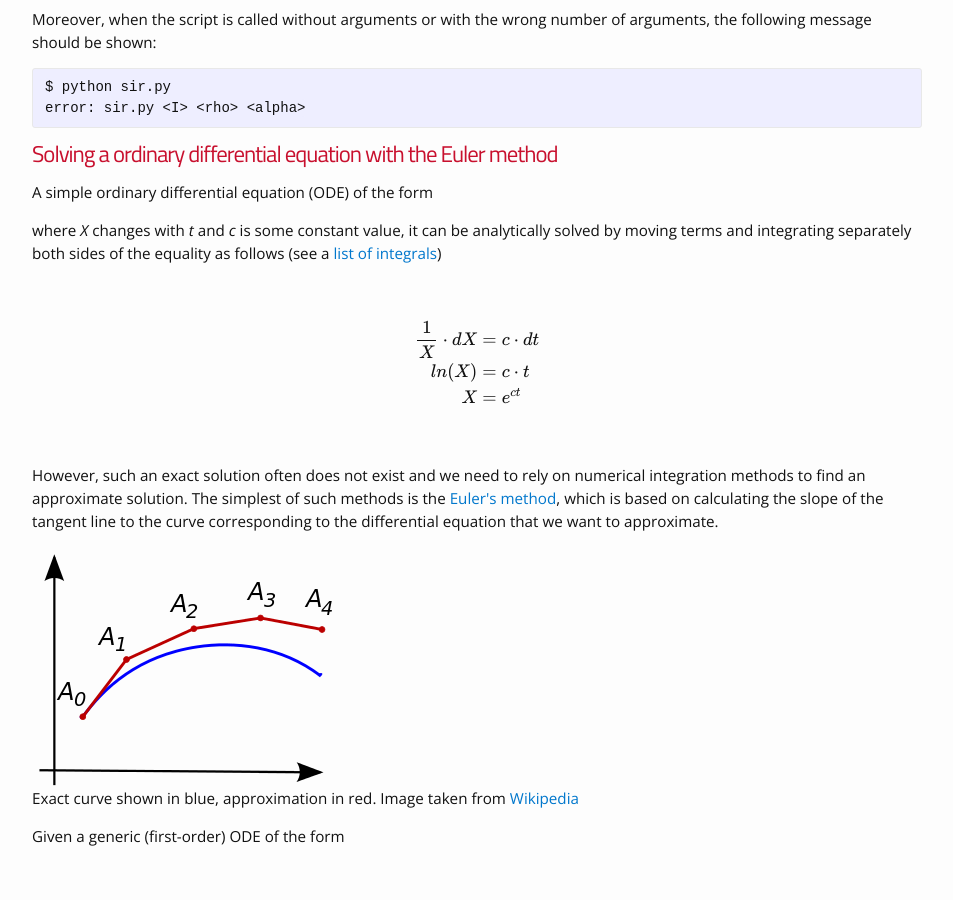
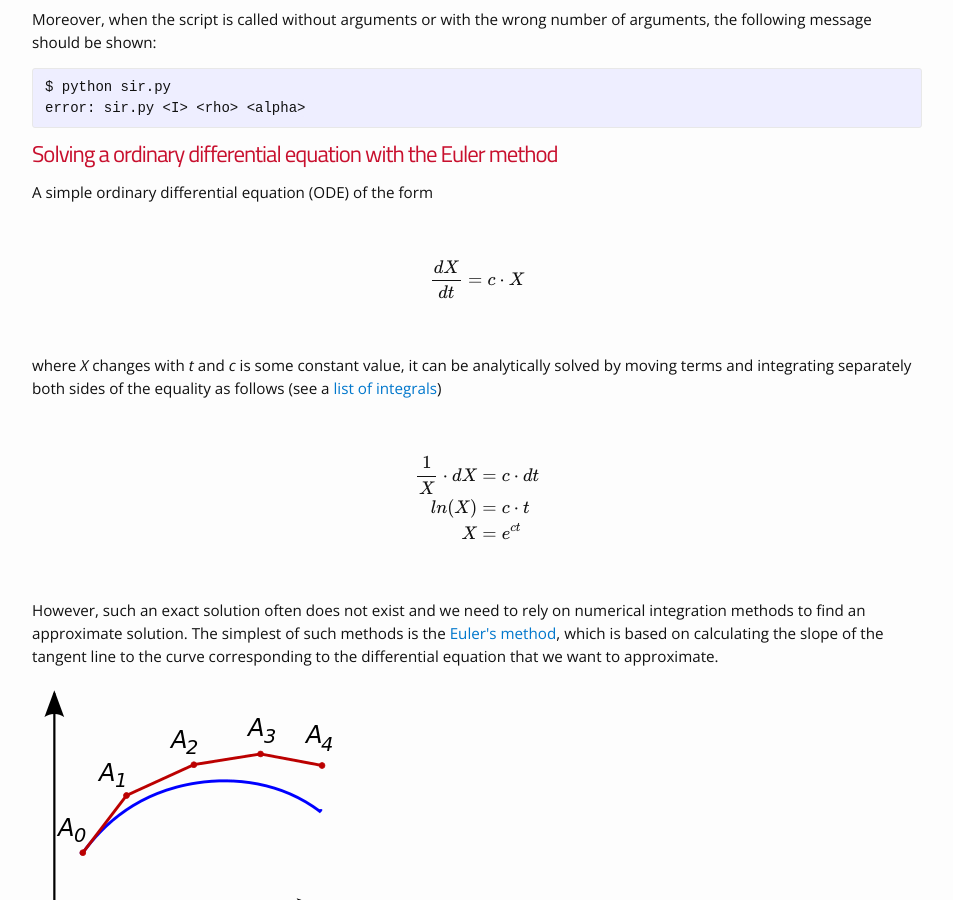
Before and after one commit to funcompbio/funcompbio.github.io, a Jekyll site: the page built from practical6/practical6.md, in a window 1280 px wide and 900 px high, scrolled down 1388 px. Shown: the whole window, without its empty margins (163-1116 px from the left). Built offline with Jekyll 4.4.1, drawn with Linux system fonts in a browser that asks for light colours; nearby versions of some CDN libraries; formulas are drawn with MathJax 3.

Commit message:
Updated practical 6.

```diff
--- a/_includes/head.html
+++ b/_includes/head.html
@@ -32,7 +32,7 @@
   <script type="text/javascript">
     MathJax.Hub.Config({
           TeX: {
-            equationNumbers: { autoNumber: "AMS" },
+            equationNumbers: { autoNumber: "ALL" },
             tagSide: "right"
           },
           tex2jax: {
--- a/practical6/practical6.html
+++ b/practical6/practical6.html
@@ -32,7 +32,12 @@
 error: sir.py &lt;I&gt; &lt;rho&gt; &lt;alpha&gt;</code></pre>
 <h1 id="solving-a-ordinary-differential-equation-with-the-euler-method">Solving a ordinary differential equation with the Euler method</h1>
 <p>A simple ordinary differential equation (ODE) of the form</p>
-
+<p><br /><span class="math display">$$
+\begin{equation}
+\frac{dX}{dt} = c\cdot X
+\label{eq:cx}
+\end{equation}
+$$</span><br /></p>
 <p>where <span class="math inline"><em>X</em></span> changes with <span class="math inline"><em>t</em></span> and <span class="math inline"><em>c</em></span> is some constant value, it can be analytically solved by moving terms and integrating separately both sides of the equality as follows (see a <a href="https://en.wikipedia.org/wiki/Lists_of_integrals">list of integrals</a>)</p>
 <p><br /><span class="math display">$$ \begin{eqnarray}
    \frac{1}{X}\cdot dX &amp; = &amp; c\cdot dt \\
```
